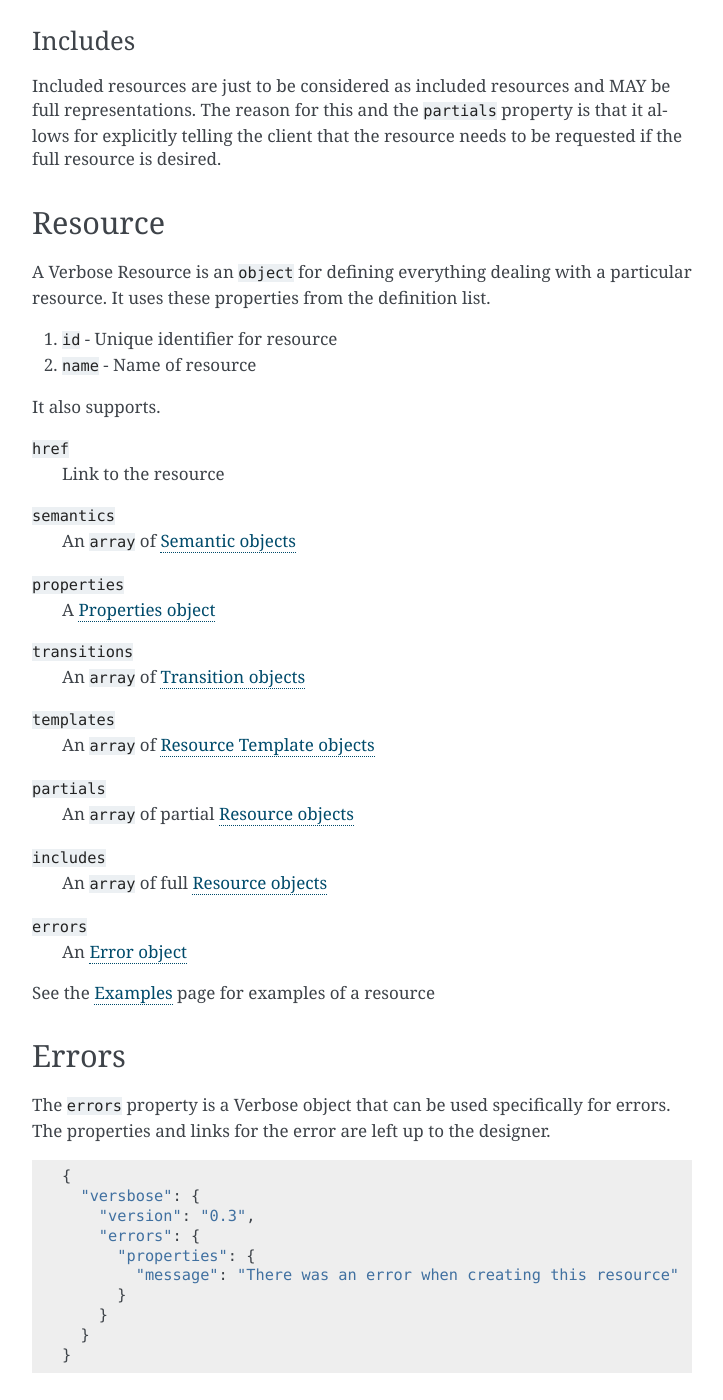
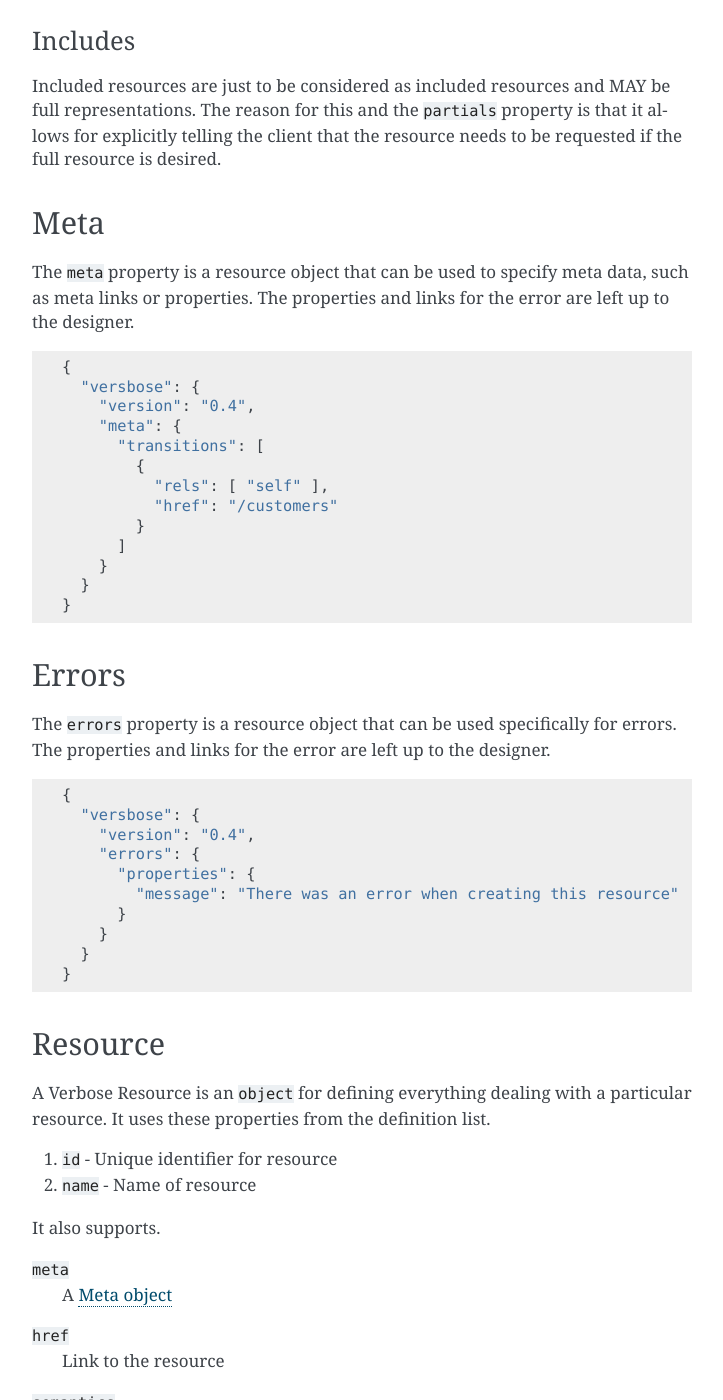
Before and after one commit to smizell/verbose, a Sphinx documentation site: the page built from docs/specification.rst, in a window 1280 px wide and 1400 px high, scrolled down 12137 px. Shown: the whole window, without its empty margins (388-1111 px from the left). Built offline with Sphinx 7.4.7, drawn with Linux system fonts in a browser that asks for light colours; some of the changed text lies outside the part shown.

Commit message:
Add Meta and bump version

```diff
--- a/docs/specification.rst
+++ b/docs/specification.rst
@@ -152,7 +152,7 @@ Example
 
   {
     "verbose": {
-      "version": "0.3",
+      "version": "0.4",
       "prefixes": [
         {
           "prefix": "schema",
@@ -539,6 +539,49 @@ Includes
 
 Included resources are just to be considered as included resources and MAY be full representations. The reason for this and the ``partials`` property is that it allows for explicitly telling the client that the resource needs to be requested if the full resource is desired.
 
+.. _meta:
+
+Meta
+----
+
+The ``meta`` property is a resource object that can be used to specify meta data, such as meta links or properties. The properties and links for the error are left up to the designer.
+
+::
+
+  {
+    "versbose": {
+      "version": "0.4",
+      "meta": {
+        "transitions": [
+          {
+            "rels": [ "self" ],
+            "href": "/customers"
+          }
+        ]
+      }
+    }
+  }
+
+.. _errors:
+
+Errors
+------
+
+The ``errors`` property is a resource object that can be used specifically for errors. The properties and links for the error are left up to the designer.
+
+::
+
+  {
+    "versbose": {
+      "version": "0.4",
+      "errors": {
+        "properties": {
+          "message": "There was an error when creating this resource"
+        }
+      }
+    }
+  }
+
 .. _resource:
 
 Resource
@@ -550,6 +593,9 @@ A Verbose Resource is an ``object`` for defining everything dealing with a parti
 2. ``name`` - Name of resource
 
 It also supports.
+
+``meta``
+  A :ref:`Meta object <meta>`
 
 ``href``
   Link to the resource
@@ -577,26 +623,6 @@ It also supports.
 
 See the :ref:`Examples <examples>` page for examples of a resource
 
-.. _errors:
-
-Errors
-------
-
-The ``errors`` property is a Verbose object that can be used specifically for errors. The properties and links for the error are left up to the designer.
-
-::
-
-  {
-    "versbose": {
-      "version": "0.3",
-      "errors": {
-        "properties": {
-          "message": "There was an error when creating this resource"
-        }
-      }
-    }
-  }
-
 .. _verbose_path:
 
 Verbose Path
@@ -613,7 +639,7 @@ The ``#`` alone SHOULD be considered the path to the root resource of a Verbose
 
   {
     "verbose": {
-      "version": "0.3",
+      "version": "0.4",
       "templates": [
         {
           "forEach": [ "#" ],
@@ -637,7 +663,7 @@ This shows the template can be used for the item where the ID is equal to ``pers
 
   {
     "verbose": {
-      "version": "0.3",
+      "version": "0.4",
       "templates": [
         {
           "forEach": [ "#person" ],
@@ -666,7 +692,7 @@ Properties of an object can be specified with a dot. Shown below, the semantics
 
   {
     "verbose": {
-      "version": "0.3",
+      "version": "0.4",
       "semantics": [
         {
           "name": "customer",
@@ -702,7 +728,7 @@ Arrays can also be referenced.
 
   {
     "verbose": {
-      "version": "0.3",
+      "version": "0.4",
       "semantics": [
         {
           "name": "customers",
@@ -744,7 +770,7 @@ The square brackets can be used to filter arrays. The example below shows the te
 
   {
     "verbose": {
-      "version": "0.3",
+      "version": "0.4",
       "templates": [
         {
           "forEach": [ "#/includes[name=customer]" ],
```
Also changed, not shown: CHANGELOG.md (+4 -0 lines), docs/examples.rst (+7 -7 lines).
